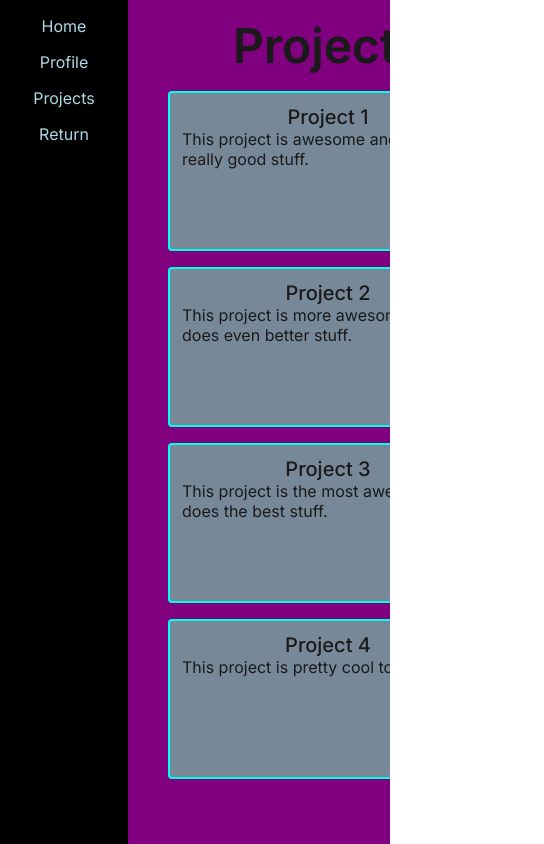
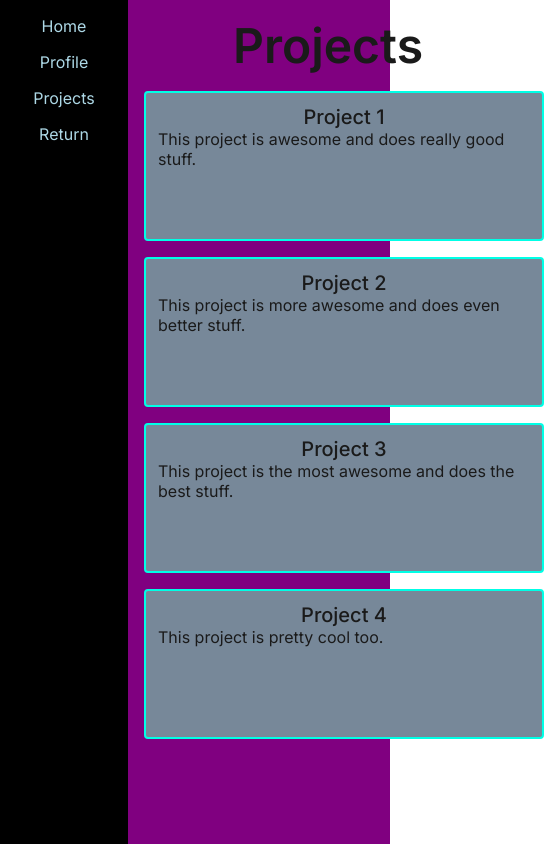
Before and after one commit to franco-ortega/portfolio-test, a Next.js app: page /1/projects in a window 390 px wide. Shown: the whole page, 544 px wide, since content can reach past the window. Built offline with nearby package versions, Linux system fonts and the light colour scheme.

Commit message:
remove overflow hidden

```diff
--- a/app/1/components/project/Project.module.css
+++ b/app/1/components/project/Project.module.css
@@ -5,7 +5,7 @@
   background-color: lightslategray;
 
   width: 20rem;
-  aspect-ratio: 2/1;
+  aspect-ratio: 2/0.75;
 
   padding: 0.75rem;
 }
@@ -17,3 +17,9 @@
   font-size: 1.25rem;
   font-weight: 500;
 }
+
+@media (max-width: 50rem) {
+  .Project {
+    width: 25rem;
+  }
+}
--- a/app/1/components/projects/Projects.module.css
+++ b/app/1/components/projects/Projects.module.css
@@ -1,7 +1,7 @@
 .Projects {
   color: hsl(0, 0%, 10%);
   min-width: 25rem;
-  overflow: hidden;
+  padding-inline: 1rem;
 }
 
 .Projects h1 {
--- a/app/globals.css
+++ b/app/globals.css
@@ -22,10 +22,7 @@ html,
 body {
   max-width: 100vw;
   min-height: 100vh;
-  overflow-x: hidden;
-}
-
-body {
+  /* overflow-x: hidden; */
 }
 
 a {
```
